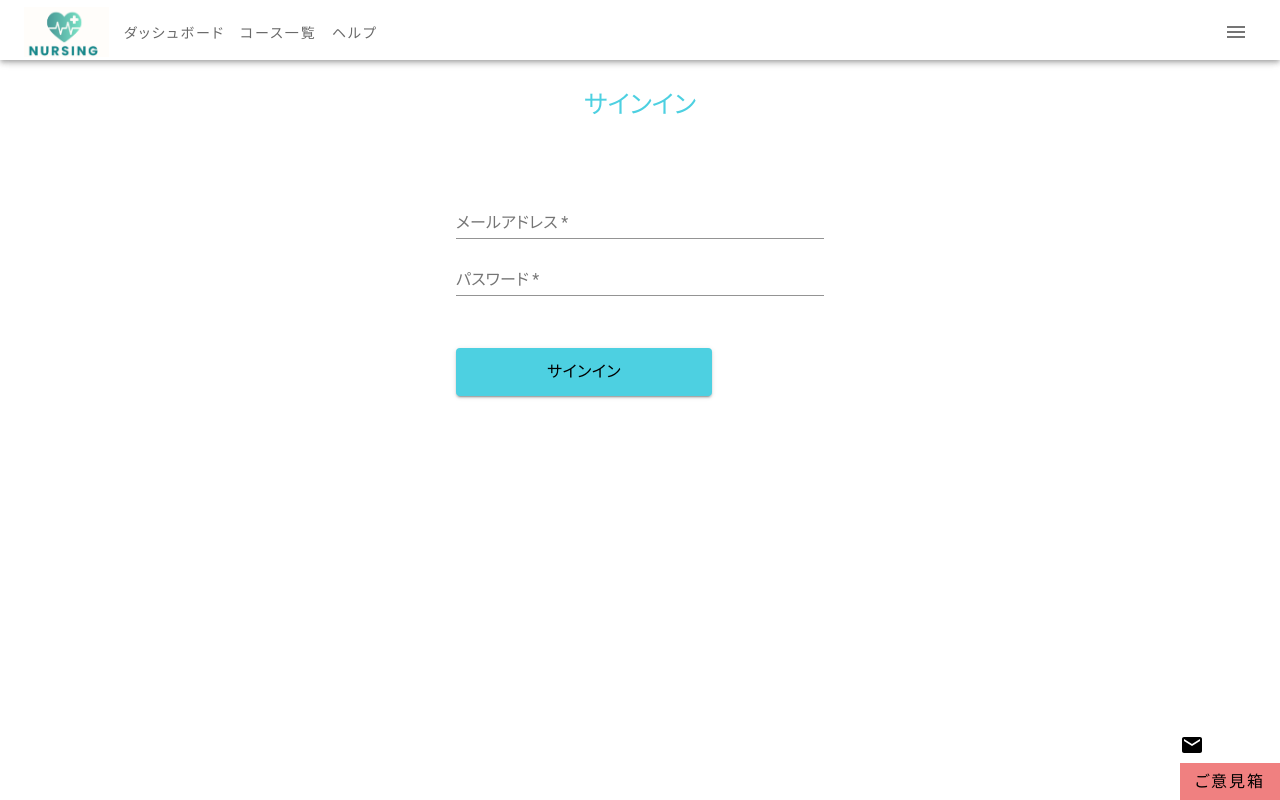
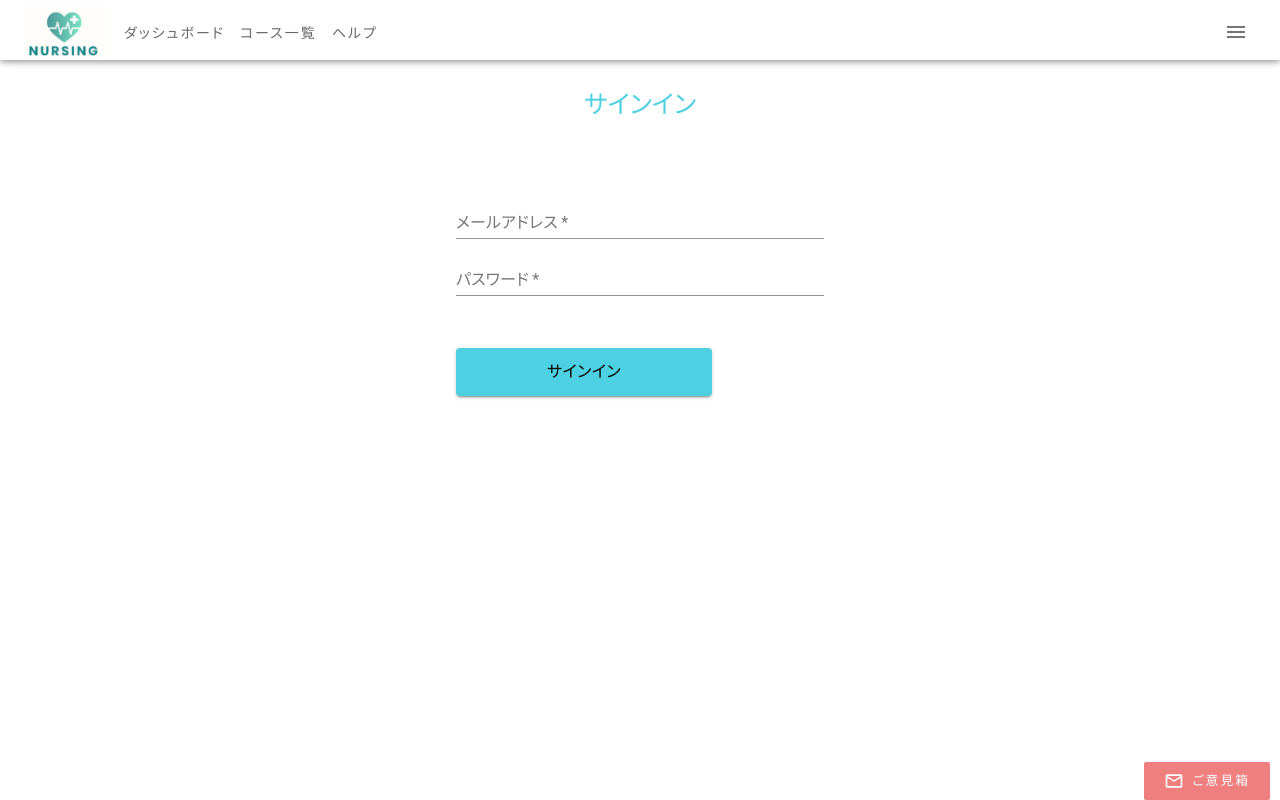
Before and after one commit to S42100254h/pean-nurse, a React (Create React App) app in the folder front/: page /signin in a window 1280 px wide. Built offline with nearby package versions, Linux system fonts and the light colour scheme.

Commit message:
update Contact.jsx

```diff
--- a/front/src/components/Contact/contact.jsx
+++ b/front/src/components/Contact/contact.jsx
@@ -1,16 +1,25 @@
 import React from "react";
 import { makeStyles } from "@material-ui/core";
-import { Email } from "@material-ui/icons";
+import { MailOutline } from "@material-ui/icons";
+import { Box } from "@material-ui/core";
 
 const useStyles = makeStyles((theme) => ({
   root: {
     position: "fixed",
     bottom: "0",
-    right: "0",
+    right: "10px",
+    padding: "8px 20px",
+    backgroundColor: "#F08080",
+    borderRadius: "2px",
+  },
+  icon: {
+    float: "left",
   },
   main: {
-    padding: "5px 15px",
-    backgroundColor: "#F08080",
+    float: "right",
+    color: "white",
+    fontSize: "0.8rem",
+    marginLeft: "8px",
   },
 }));
 
@@ -18,10 +27,15 @@ const Contact = () => {
   const classes = useStyles();
 
   return (
-    <div className={classes.root}>
-      <Email />
+    <Box
+      className={classes.root}
+      display="flex"
+      alignItems="center"
+      justifyContent="center"
+    >
+      <MailOutline fontSize="small" style={{ color: "white" }} />
       <p className={classes.main}>ご意見箱</p>
-    </div>
+    </Box>
   );
 };
 
```
